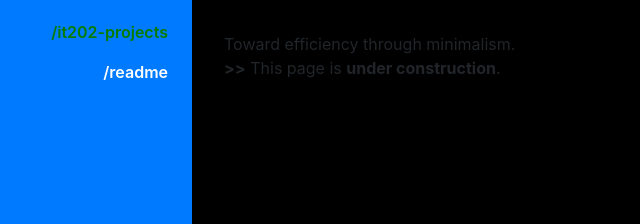
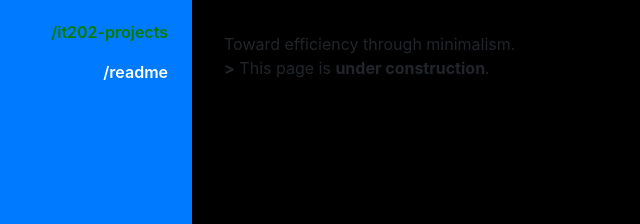
Before and after one commit to buddhahood/buddhahood.github.io, a website with bundled scripts: page index.html in a window 1280 px wide. Shown: the part 376-600 px from the top of the page, 0-640 px from the left. Built offline with nearby package versions, Linux system fonts and the light colour scheme.

Commit message:
remove >

```diff
--- a/index.html
+++ b/index.html
@@ -34,7 +34,7 @@
           <h3><strong>buddha</strong>hood@github:~$<img src="Blinking_text_input.gif" width="25" height="15"></h3>
           <p class="mb-5"><strong>> </strong><a href="https://github.com/buddhahood">github.com/</a><strong>buddha</strong>hood<a href="mailto:buddhahood@gmail.com">@gmail.com</a></p>
 
-          <p class="mb-5">Toward efficiency through minimalism.<br> <strong>>></strong> This page is <strong>under construction</strong>.</p>
+          <p class="mb-5">Toward efficiency through minimalism.<br> <strong>></strong> This page is <strong>under construction</strong>.</p>
         </div>
       </section>
       <!-- ********************************************************************************************* -->
```
